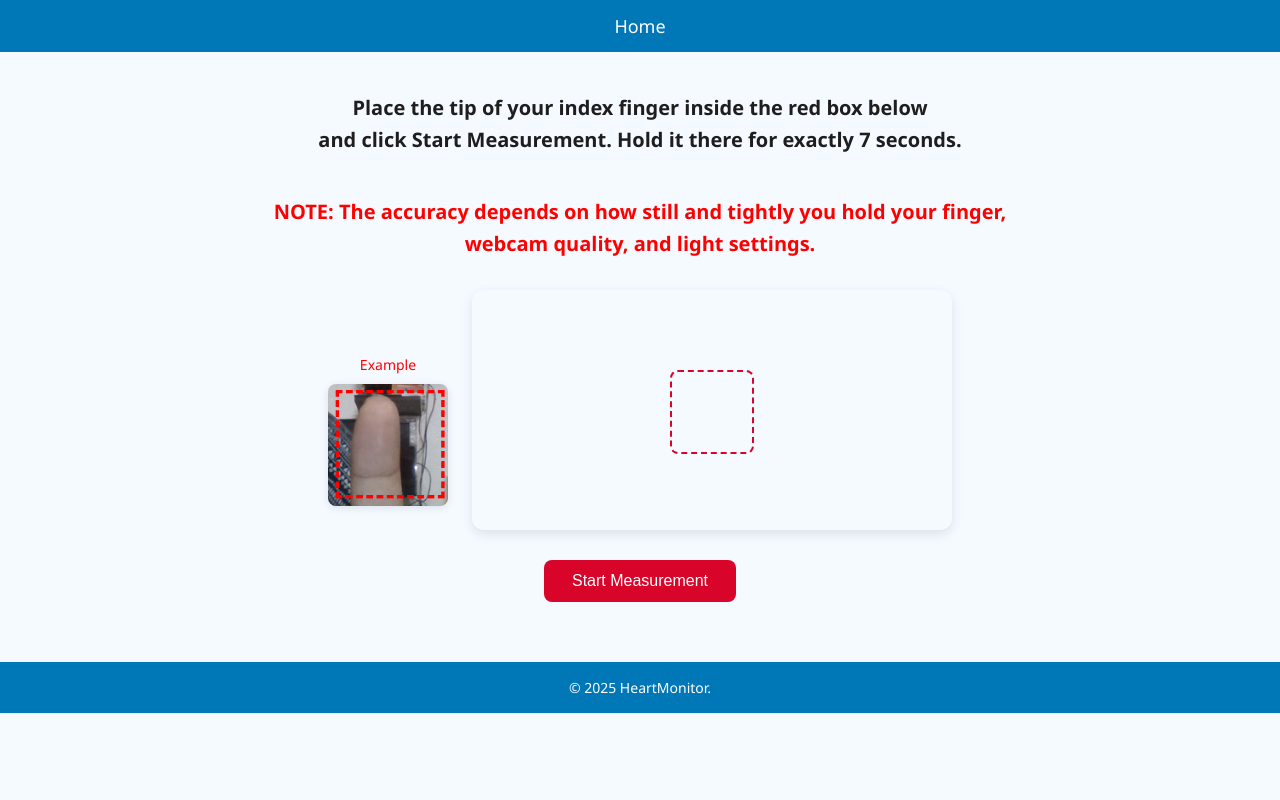
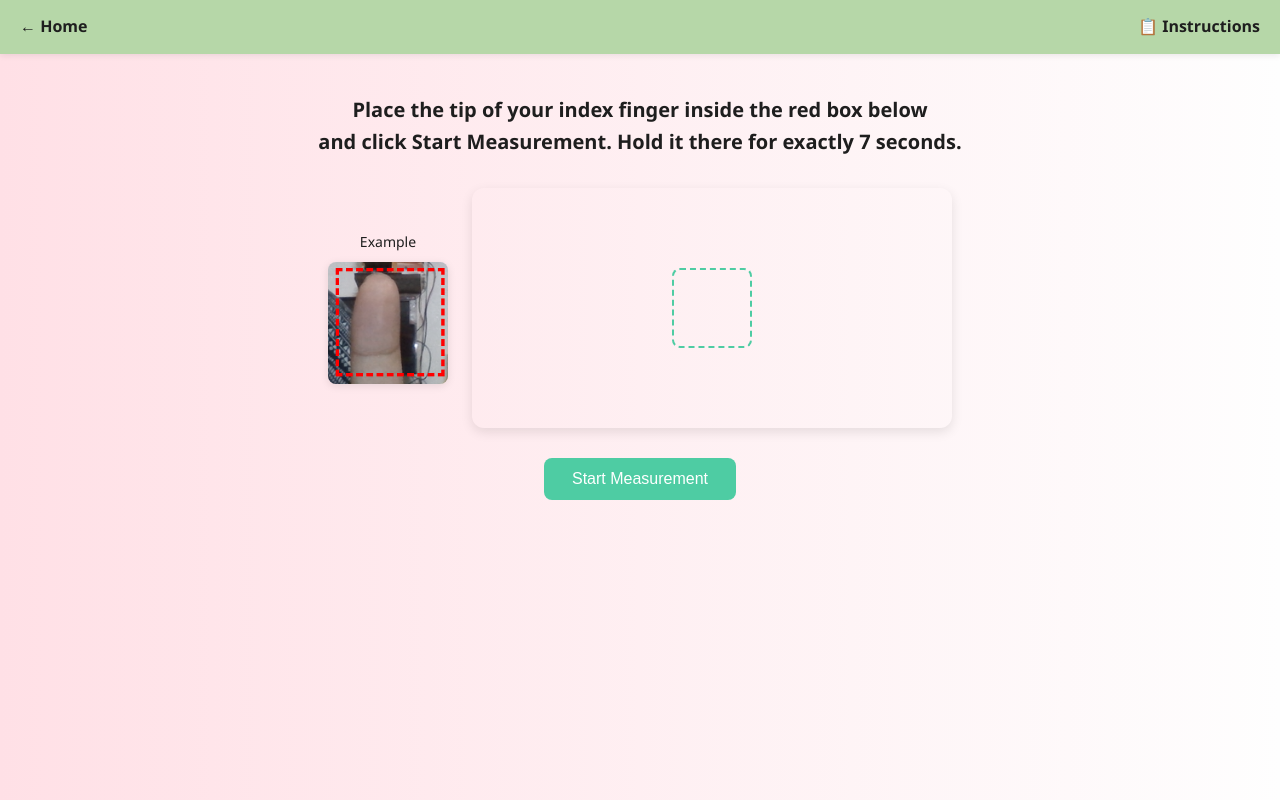
Before and after one commit to anugya22/Heart_rate_monitor, a Flask app: page /measure in a window 1280 px wide. Run offline with Flask 3, Linux system fonts and the light colour scheme.

Commit message:
Update measure.html

```diff
--- a/templates/measure.html
+++ b/templates/measure.html
@@ -6,42 +6,50 @@
   <title>Heart Rate Measurement</title>
   <style>
    :root {
-      --primary: #0077b6;
-      --accent: #d90429;
-      --background: #f4faff;
-      --text: #1e1e1e;
-      --light-gray: #e0e0e0;
+      --primary: #b6d7a8;
+      --secondary: #f9f9f9;
+      --accent: #4ecca3;
+      --dark: #1e1e1e;
+      --light: #ffffff;
+    }
+
+    * {
+      box-sizing: border-box;
+      margin: 0;
+      padding: 0;
     }
 
     body {
-      margin: 0;
-      padding: 0;
       font-family: 'Segoe UI', sans-serif;
-      background-color: var(--background);
-      color: var(--text);
+      background: linear-gradient(to right, #ffe0e6, #fefefe);
+      color: var(--dark);
+      line-height: 1.6;
     }
 
-    nav {
+    /* Container for top‐left and top‐right links */
+    .top-links {
+      display: flex;
+      justify-content: space-between;
+      align-items: center;
+      padding: 14px 20px;
       background-color: var(--primary);
-      padding: 14px 0;
-      text-align: center;
+      box-shadow: 0 2px 6px rgba(0, 0, 0, 0.08);
     }
 
-    nav a {
-      color: white;
-      font-size: 18px;
+    /* Style for “← Home” and “📋 Instructions” links */
+    .back-link {
+      font-size: 16px;
+      color: #1e1e1e;
       text-decoration: none;
-      font-weight: 500;
+      font-weight: 600;
+      transition: color 0.2s ease;
+    }
+    .back-link:hover {
+      color: #333;
+      text-decoration: underline;
     }
 
     h2 {
-      text-align: center;
-      margin: 40px 20px 10px;
-      font-size: 20px;
-      line-height: 1.6;
-    }
-    h3{
-      color: red;
       text-align: center;
       margin: 40px 20px 10px;
       font-size: 20px;
@@ -52,11 +60,10 @@
       max-width: 800px;
       margin: 0 auto;
       padding: 0 20px;
+      background-color:linear-gradient(to right, #ffe0e6, #fefefe); ;
     }
 
-
-
-    /* New flex container for example image + video */
+    /* Flex container for example image + video */
     .flex-example-video {
       display: flex;
       justify-content: center;
@@ -80,7 +87,7 @@
     }
 
     /* Video styles */
-    video#video {
+    #video {
       width: 480px;
       height: 240px;
       border-radius: 12px;
@@ -113,7 +120,6 @@
       cursor: pointer;
       transition: background 0.2s ease;
     }
-
     #start-btn:active {
       background-color: #a6001e;
     }
@@ -126,27 +132,28 @@
 
     footer {
       background-color: var(--primary);
-      color: white;
+      color: #1e1e1e;
       text-align: center;
       padding: 16px 0;
       margin-top: 60px;
       font-size: 14px;
+      font-weight: 500;
     }
-
   </style>
 </head>
 <body>
 
-  <nav>
-    <a href="/">Home</a>
-  </nav>
+  <!-- Top‐bar containing “← Home” (left) and “📋 Instructions” (right) -->
+  <div class="top-links">
+    <a href="{{ url_for('index') }}" class="back-link">← Home</a>
+    <a href="{{ url_for('instructions') }}" class="back-link">📋 Instructions</a>
+  </div>
 
   <div class="container">
     <h2>
       Place the <strong>tip</strong> of your index finger inside the red box below<br />
       and click <strong>Start Measurement</strong>. Hold it there for exactly 7 seconds.
     </h2>
-    <h3>NOTE: The accuracy depends on how still and tightly you hold your finger, webcam quality, and light settings.</h3>
 
     <div class="flex-example-video">
       <div>
@@ -164,13 +171,10 @@
     <p id="bpmResult"></p>
   </div>
 
-  <footer>
-    &copy; 2025 HeartMonitor.
-  </footer>
+
 
   <script>
     let videoStream;
-
     navigator.mediaDevices.getUserMedia({ video: true }).then((stream) => {
       const video = document.getElementById("video");
       video.srcObject = stream;
@@ -251,6 +255,5 @@
       }, interval);
     }
   </script>
-
 </body>
 </html>
```
Lines whose indentation alone changed are shown as unchanged.
